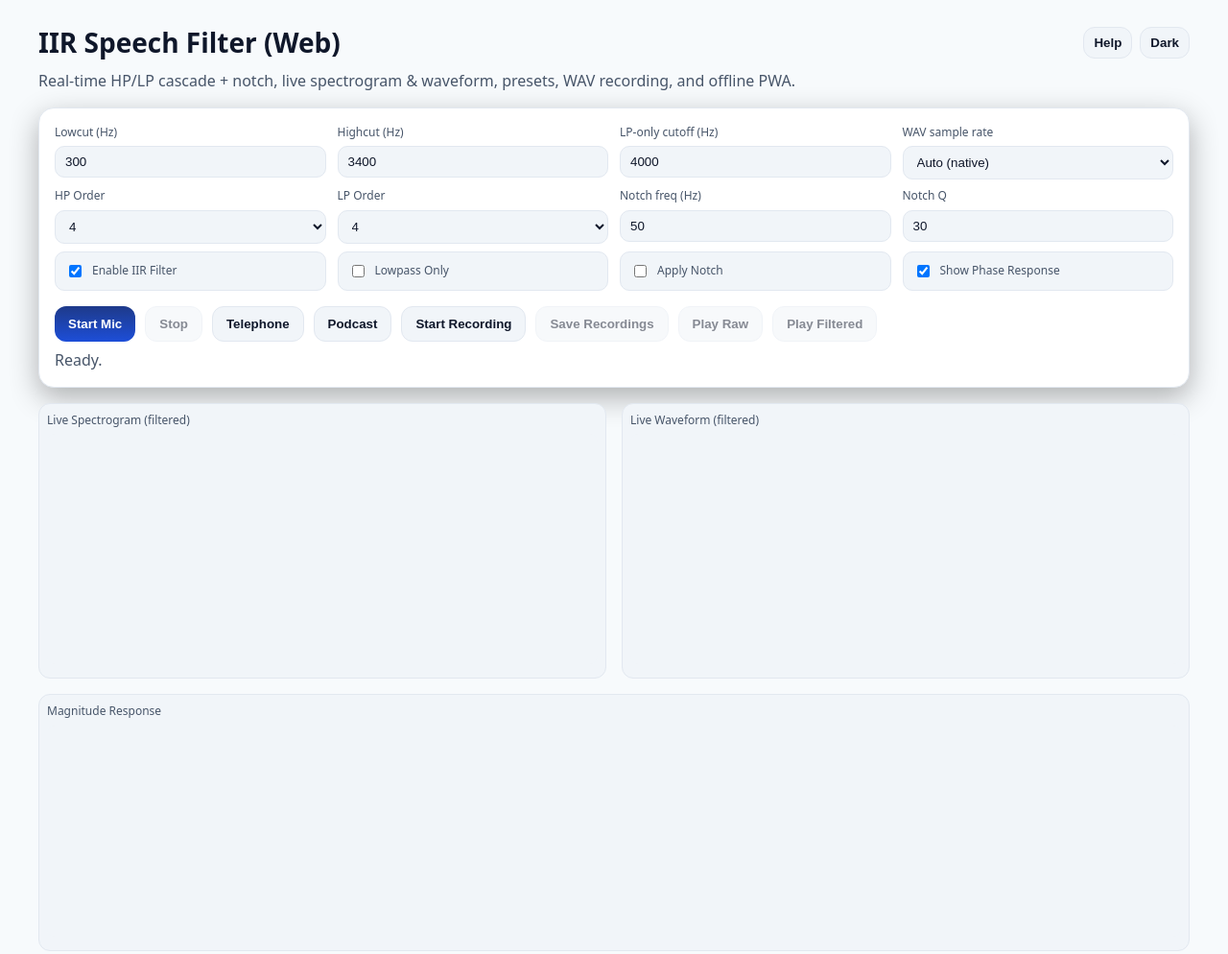
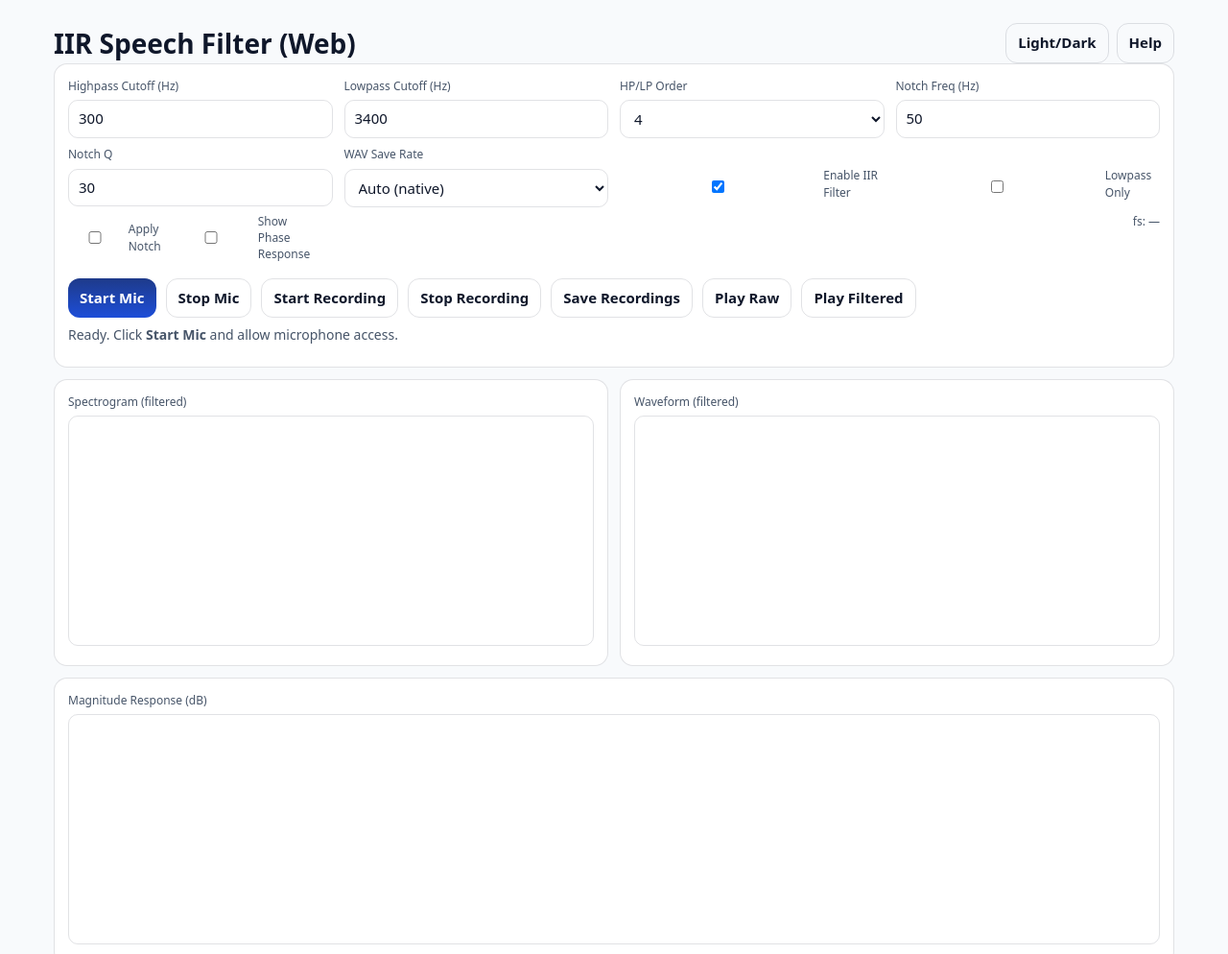
Before and after one commit to EpanE/iir-filter-designer-web, a plain HTML site: page index.html in a window 1280 px wide. Shown: the top 994 px of the page at 96% size. Drawn offline with Linux system fonts and the light colour scheme.

Commit message:
Update index.html

```diff
--- a/index.html
+++ b/index.html
@@ -1,158 +1,215 @@
 <!doctype html>
-<html lang="en">
+<html lang="en" data-theme="dark">
 <head>
   <meta charset="utf-8" />
   <meta name="viewport" content="width=device-width, initial-scale=1" />
   <title>IIR Speech Filter (Web)</title>
 
-  <!-- PWA + Icons -->
-  <link rel="manifest" href="manifest.webmanifest?v=3" />
-  <meta name="theme-color" content="#0b1220" />
+  <link rel="manifest" href="manifest.webmanifest" />
   <link rel="icon" type="image/png" sizes="32x32" href="icons/favicon-32.png" />
   <link rel="apple-touch-icon" href="icons/icon-192.png" />
-  <link rel="icon" type="image/png" sizes="16x16" href="icons/favicon-32.png" />
-
+  <meta name="theme-color" content="#0b1220" />
 
   <style>
     :root{
-      --bg:#0b1220; --card:#121a2b; --text:#e2e8f0; --muted:#94a3b8; --accent:#60a5fa; --border:rgba(255,255,255,.06);
-      --card2:#0e1626;
+      --bg:#0b1220; --card:#121a2b; --muted:#94a3b8; --text:#e2e8f0; --accent:#60a5fa; --border:rgba(255,255,255,.08);
     }
-    :root[data-theme="light"]{
-      --bg:#f7fafc; --card:#ffffff; --text:#0f172a; --muted:#475569; --border:#e2e8f0; --card2:#f1f5f9;
+    html[data-theme="light"]{
+      --bg:#f8fafc; --card:#ffffff; --muted:#475569; --text:#0f172a; --accent:#2563eb; --border:rgba(15,23,42,.12);
     }
-    html,body{height:100%}
-    body{margin:0;background:var(--bg);color:var(--text);font:16px/1.45 system-ui,Segoe UI,Roboto,Helvetica,Arial,sans-serif}
+    *{box-sizing:border-box}
+    body{margin:0;background:var(--bg);color:var(--text);font:15px/1.45 system-ui,Segoe UI,Roboto,Helvetica,Arial,sans-serif}
     .wrap{max-width:1200px;margin:24px auto;padding:0 16px}
-    .row{display:flex;align-items:center;justify-content:space-between;gap:12px}
-    .title{margin:0;font-size:28px;font-weight:800}
-    .sub{margin:8px 0 16px;color:var(--muted)}
-    .card{background:var(--card);border:1px solid var(--border);border-radius:16px;padding:16px;box-shadow:0 10px 30px rgba(0,0,0,.3)}
+    .titlebar{display:flex;gap:12px;align-items:center;justify-content:space-between}
+    .title{font-size:28px;font-weight:700;margin:0}
+    .actions{display:flex;gap:8px}
+    .card{background:var(--card);border:1px solid var(--border);border-radius:14px;padding:14px}
+    label{display:block;font-size:12px;color:var(--muted);margin:0 0 6px}
+    input,select,button{font:inherit}
+    input,select{
+      width:100%;background:transparent;border:1px solid var(--border);color:var(--text);
+      border-radius:10px;padding:8px 10px;
+    }
+    input:focus,select:focus{outline:none;border-color:var(--accent);box-shadow:0 0 0 3px rgba(96,165,250,.2)}
+    .btn{background:linear-gradient(180deg,#1e3a8a,#1d4ed8);border:none;color:#fff;padding:9px 12px;border-radius:12px;cursor:pointer;font-weight:600}
+    .btn.secondary{background:transparent;border:1px solid var(--border);color:var(--text)}
+    .btn.ghost{background:transparent;border:none}
     .grid{display:grid;gap:12px}
     .grid.cols-4{grid-template-columns:repeat(4,minmax(0,1fr))}
-    label{display:block;font-size:12px;color:var(--muted);margin:0 0 6px}
-    input[type="number"], select{width:100%;box-sizing:border-box;background:var(--card2);border:1px solid var(--border);color:var(--text);border-radius:10px;padding:8px 10px}
-    .controls{display:grid;grid-template-columns:repeat(4,minmax(0,1fr));gap:12px;margin-top:8px}
-    .check{display:flex;align-items:center;gap:8px;background:var(--card2);border:1px solid var(--border);padding:10px;border-radius:10px}
-    button{background:linear-gradient(180deg,#1e3a8a,#1d4ed8);border:none;color:#fff;padding:10px 14px;border-radius:12px;font-weight:700;cursor:pointer}
-    button.secondary{background:var(--card2);border:1px solid var(--border);color:var(--text)}
-    button.small{padding:8px 10px}
-    button:disabled{opacity:.5;cursor:not-allowed}
-    .status{margin-top:8px;color:var(--muted)}
-    .plots{display:grid;grid-template-columns:1fr 1fr;gap:16px;margin-top:16px}
-    .plot{background:var(--card2);border:1px solid var(--border);border-radius:12px;padding:8px}
-    canvas{width:100%;height:240px;background:var(--card2);border-radius:8px}
-    #response{height:220px}
-    #phase{height:180px}
-    /* Help modal */
+    .row{display:flex;gap:10px;flex-wrap:wrap}
+    .checkbox{display:flex;align-items:center;gap:8px}
+    .status{color:var(--muted);margin-top:8px;font-size:14px}
+    canvas{width:100%;height:240px;background:transparent;border:1px solid var(--border);border-radius:10px}
+    .plots{display:grid;grid-template-columns:1fr 1fr;gap:12px;margin-top:12px}
+    .plots .wide{grid-column:1 / -1}
+    .helpbar{margin:6px 0 10px;display:flex;justify-content:flex-end}
+    .tip{color:var(--muted);font-size:12px}
+    .warn{color:#fbbf24}
+    .ok{color:#22c55e}
+
+    /* Modal */
     .backdrop{position:fixed;inset:0;background:rgba(0,0,0,.6);display:none;align-items:center;justify-content:center;z-index:50}
-    .modal{background:var(--card);color:var(--text);border:1px solid var(--border);border-radius:14px;padding:16px;max-width:760px;width:92%}
+    .modal{background:var(--card);color:var(--text);border:1px solid var(--border);border-radius:14px;max-width:760px;width:92%;padding:16px}
     .modal h2{margin:0 0 8px}
     .modal p,.modal li{color:var(--muted)}
     .modal .actions{display:flex;justify-content:flex-end;margin-top:12px}
-    @media (max-width:900px){ .grid.cols-4{grid-template-columns:1fr 1fr} .plots{grid-template-columns:1fr} }
-    @media (max-width:540px){ .grid.cols-4{grid-template-columns:1fr} }
+
+    @media (max-width: 900px){ .grid.cols-4{grid-template-columns:1fr 1fr} .plots{grid-template-columns:1fr} }
+    @media (max-width: 520px){ .grid.cols-4{grid-template-columns:1fr} }
   </style>
 </head>
 <body>
   <div class="wrap">
-    <div class="row">
+    <div class="titlebar">
       <h1 class="title">IIR Speech Filter (Web)</h1>
-      <div style="display:flex;gap:8px;">
-        <button id="helpBtn" class="secondary small">Help</button>
-        <button id="themeBtn" class="secondary small">Light</button>
+      <div class="actions">
+        <button id="themeBtn" class="btn secondary" title="Toggle light/dark">Light/Dark</button>
+        <button id="helpBtn" class="btn secondary">Help</button>
       </div>
     </div>
-    <p class="sub">Real-time HP/LP cascade + notch, live spectrogram & waveform, presets, WAV recording, and offline PWA.</p>
 
     <div class="card">
       <div class="grid cols-4">
-        <div><label>Lowcut (Hz)</label><input id="lowcut" type="number" value="300" step="10" min="20" max="10000"></div>
-        <div><label>Highcut (Hz)</label><input id="highcut" type="number" value="3400" step="10" min="100" max="20000"></div>
-        <div><label>LP-only cutoff (Hz)</label><input id="lpCut" type="number" value="4000" step="50" min="100" max="20000"></div>
-        <div><label>WAV sample rate</label>
-          <select id="wavRate">
-            <option value="auto">Auto (native)</option>
-            <option value="16000">16000 Hz</option>
+        <div>
+          <label>Highpass Cutoff (Hz)</label>
+          <input id="hpCut" type="number" min="20" max="20000" value="300" />
+        </div>
+        <div>
+          <label>Lowpass Cutoff (Hz)</label>
+          <input id="lpCut" type="number" min="100" max="20000" value="3400" />
+        </div>
+        <div>
+          <label>HP/LP Order</label>
+          <select id="order">
+            <option>2</option><option selected>4</option><option>6</option><option>8</option>
           </select>
+        </div>
+        <div>
+          <label>Notch Freq (Hz)</label>
+          <input id="notchFreq" type="number" min="20" max="1000" value="50" />
         </div>
       </div>
 
       <div class="grid cols-4" style="margin-top:8px;">
-        <div><label>HP Order</label>
-          <select id="hpOrder">
-            <option>2</option><option selected>4</option><option>6</option><option>8</option>
+        <div>
+          <label>Notch Q</label>
+          <input id="notchQ" type="number" min="1" max="80" value="30" />
+        </div>
+        <div>
+          <label>WAV Save Rate</label>
+          <select id="wavRate">
+            <option value="auto" selected>Auto (native)</option>
+            <option value="16000">16,000 Hz</option>
           </select>
         </div>
-        <div><label>LP Order</label>
-          <select id="lpOrder">
-            <option>2</option><option selected>4</option><option>6</option><option>8</option>
-          </select>
+        <div class="checkbox" style="margin-top:22px">
+          <input id="enableFilter" type="checkbox" checked />
+          <label for="enableFilter">Enable IIR Filter</label>
         </div>
-        <div><label>Notch freq (Hz)</label><input id="notchF" type="number" value="50" step="1" min="40" max="2000"></div>
-        <div><label>Notch Q</label><input id="notchQ" type="number" value="30" step="1" min="1" max="100"></div>
+        <div class="checkbox" style="margin-top:22px">
+          <input id="lowpassOnly" type="checkbox" />
+          <label for="lowpassOnly">Lowpass Only</label>
+        </div>
       </div>
 
-      <div class="controls">
-        <label class="check"><input id="enableFilter" type="checkbox" checked> Enable IIR Filter</label>
-        <label class="check"><input id="lpOnly" type="checkbox"> Lowpass Only</label>
-        <label class="check"><input id="enableNotch" type="checkbox"> Apply Notch</label>
-        <label class="check"><input id="showPhase" type="checkbox" checked> Show Phase Response</label>
+      <div class="row" style="margin-top:6px;">
+        <label class="checkbox"><input id="applyNotch" type="checkbox" /> <span>Apply Notch</span></label>
+        <label class="checkbox"><input id="showPhase" type="checkbox" /> <span>Show Phase Response</span></label>
+        <span id="fsTip" class="tip" style="margin-left:auto">fs: —</span>
       </div>
 
-      <div style="display:flex;gap:10px;flex-wrap:wrap;margin-top:10px;">
-        <button id="startBtn">Start Mic</button>
-        <button id="stopBtn" class="secondary" disabled>Stop</button>
-        <button id="telBtn" class="secondary">Telephone</button>
-        <button id="podBtn" class="secondary">Podcast</button>
-        <button id="recBtn" class="secondary">Start Recording</button>
-        <button id="saveBtn" class="secondary" disabled>Save Recordings</button>
-        <button id="playRawBtn" class="secondary" disabled>Play Raw</button>
-        <button id="playFiltBtn" class="secondary" disabled>Play Filtered</button>
+      <div class="row" style="margin-top:10px;">
+        <button id="startBtn" class="btn">Start Mic</button>
+        <button id="stopBtn" class="btn secondary">Stop Mic</button>
+        <button id="recStart" class="btn secondary">Start Recording</button>
+        <button id="recStop" class="btn secondary">Stop Recording</button>
+        <button id="saveBtn" class="btn secondary">Save Recordings</button>
+        <button id="playRaw" class="btn secondary">Play Raw</button>
+        <button id="playFiltered" class="btn secondary">Play Filtered</button>
       </div>
 
-      <div class="status" id="status">Ready.</div>
+      <div id="status" class="status">Ready. Click <b>Start Mic</b> and allow microphone access.</div>
+      <div id="hint" class="status"></div>
     </div>
 
     <div class="plots">
-      <div class="plot"><label>Live Spectrogram (filtered)</label><canvas id="spectrogram" width="1024" height="256"></canvas></div>
-      <div class="plot"><label>Live Waveform (filtered)</label><canvas id="waveform" width="1024" height="256"></canvas></div>
-      <div class="plot" style="grid-column:1/-1;"><label>Magnitude Response</label><canvas id="response" width="1200" height="220"></canvas></div>
-      <div class="plot" style="grid-column:1/-1;"><label>Phase Response (deg)</label><canvas id="phase" width="1200" height="180"></canvas></div>
+      <div class="card"><label>Spectrogram (filtered)</label><canvas id="spec"></canvas></div>
+      <div class="card"><label>Waveform (filtered)</label><canvas id="wave"></canvas></div>
+      <div class="card wide"><label>Magnitude Response (dB)</label><canvas id="mag"></canvas></div>
+      <div class="card"><label>Phase Response (deg)</label><canvas id="phase"></canvas></div>
     </div>
   </div>
 
-  <!-- Help -->
-  <div id="helpBackdrop" class="backdrop">
-    <div class="modal" role="dialog" aria-modal="true">
-      <h2>How this works</h2>
+  <!-- Help modal -->
+  <div id="helpBackdrop" class="backdrop" aria-hidden="true">
+    <div class="modal" role="dialog" aria-modal="true" aria-labelledby="iirHelpTitle">
+      <h2 id="iirHelpTitle">How to use — IIR Speech Filter</h2>
+
+      <h3>Quick start</h3>
+      <ol>
+        <li>Plug in <b>headphones</b> to avoid feedback.</li>
+        <li>Click <b>Start Mic</b> and allow microphone access.</li>
+        <li>Choose settings:
+          <ul>
+            <li><b>Enable IIR Filter</b>, <b>Lowpass Only</b> (optional), <b>Apply Notch</b> (50/60 Hz).</li>
+            <li><b>HP/LP Order</b>: 2/4/6/8 (cascaded biquads).</li>
+            <li><b>Show Phase Response</b> to view unwrapped phase.</li>
+          </ul>
+        </li>
+        <li>Use presets: <b>Telephone</b> (300–3400 Hz) or <b>Podcast</b> (80–8000 Hz).</li>
+      </ol>
+
+      <h3>Recording & saving</h3>
+      <ol>
+        <li>Click <b>Start Recording</b> (records RAW and FILTERED).</li>
+        <li><b>Stop Recording</b> → <b>Save Recordings</b> to download WAV files.</li>
+        <li><b>WAV rate</b>: <i>Auto</i> (native) or <i>16,000 Hz</i> (resampled) for speech.</li>
+      </ol>
+
+      <h3>Troubleshooting</h3>
       <ul>
-        <li><b>HP/LP order</b>: cascades of biquads (2nd-order). Order 4 = two sections. Q values follow Butterworth.</li>
-        <li><b>Lowpass Only</b>: skips HP and uses LP only (e.g., de-essing / rumble not needed).</li>
-        <li><b>Notch</b>: narrow rejection (e.g., 50/60 Hz). Increase Q to narrow.</li>
-        <li><b>WAV sample rate</b>: “Auto” uses the browser’s native rate (often 48 kHz). Choose 16 kHz to resample on save.</li>
-        <li><b>Recording</b>: records both raw and filtered streams; use Save to download WAVs.</li>
-        <li><b>Phase plot</b>: unwrapped total phase of the active cascade.</li>
+        <li>No audio? Ensure mic permission and that the tab isn’t muted.</li>
+        <li>Echo/feedback? Use headphones, lower speaker volume.</li>
+        <li>Notch not effective? Confirm mains (50 vs 60 Hz) and increase <b>Q</b>.</li>
       </ul>
-      <div class="actions"><button id="helpClose" class="secondary small">Close</button></div>
+
+      <div class="actions"><button id="helpClose" class="btn secondary">Close</button></div>
     </div>
   </div>
 
-  <!-- Theme + Help + SW -->
+  <script src="app.js"></script>
   <script>
+    // Theme toggle + persistence
     (function(){
-      const root=document.documentElement, btn=document.getElementById('themeBtn');
-      const saved=localStorage.getItem('theme'); const prefers=matchMedia('(prefers-color-scheme: light)').matches?'light':'dark';
-      root.dataset.theme=saved||prefers; btn.textContent=(root.dataset.theme==='light')?'Dark':'Light';
-      btn.addEventListener('click',()=>{ const t=(root.dataset.theme==='dark')?'light':'dark'; root.dataset.theme=t; localStorage.setItem('theme',t); btn.textContent=(t==='light')?'Dark':'Light';});
-      const open=()=>{document.getElementById('helpBackdrop').style.display='flex'};
-      const close=()=>{document.getElementById('helpBackdrop').style.display='none'};
-      document.getElementById('helpBtn').onclick=open; document.getElementById('helpClose').onclick=close;
-      document.getElementById('helpBackdrop').addEventListener('click',e=>{ if(e.target.id==='helpBackdrop') close();});
-      if('serviceWorker' in navigator){ window.addEventListener('load',()=>navigator.serviceWorker.register('./sw.js')); }
+      const root = document.documentElement;
+      const btn = document.getElementById('themeBtn');
+      const saved = localStorage.getItem('theme');
+      const prefersLight = window.matchMedia('(prefers-color-scheme: light)').matches;
+      if(saved){ root.setAttribute('data-theme', saved); }
+      else{ root.setAttribute('data-theme', prefersLight ? 'light' : 'dark'); }
+      btn.addEventListener('click', () => {
+        const cur = root.getAttribute('data-theme');
+        const nxt = cur === 'light' ? 'dark' : 'light';
+        root.setAttribute('data-theme', nxt);
+        localStorage.setItem('theme', nxt);
+      });
     })();
+
+    // Help modal
+    (function(){
+      const bd=document.getElementById('helpBackdrop');
+      const open=()=>{ bd.style.display='flex'; bd.setAttribute('aria-hidden','false'); };
+      const close=()=>{ bd.style.display='none'; bd.setAttribute('aria-hidden','true'); };
+      document.getElementById('helpBtn').addEventListener('click', open);
+      document.getElementById('helpClose').addEventListener('click', close);
+      bd.addEventListener('click', e=>{ if(e.target===bd) close(); });
+      window.addEventListener('keydown', e=>{ if(e.key==='Escape') close(); });
+    })();
+
+    // Register SW (PWA)
+    if('serviceWorker' in navigator){
+      window.addEventListener('load', ()=> navigator.serviceWorker.register('sw.js'));
+    }
   </script>
-
-  <script src="app.js?v=3" defer></script>
 </body>
 </html>
```
